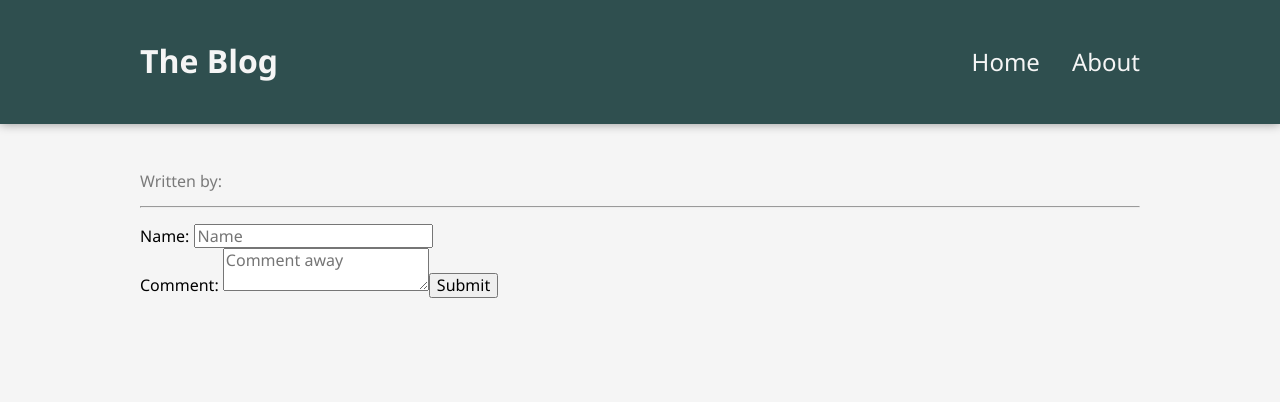
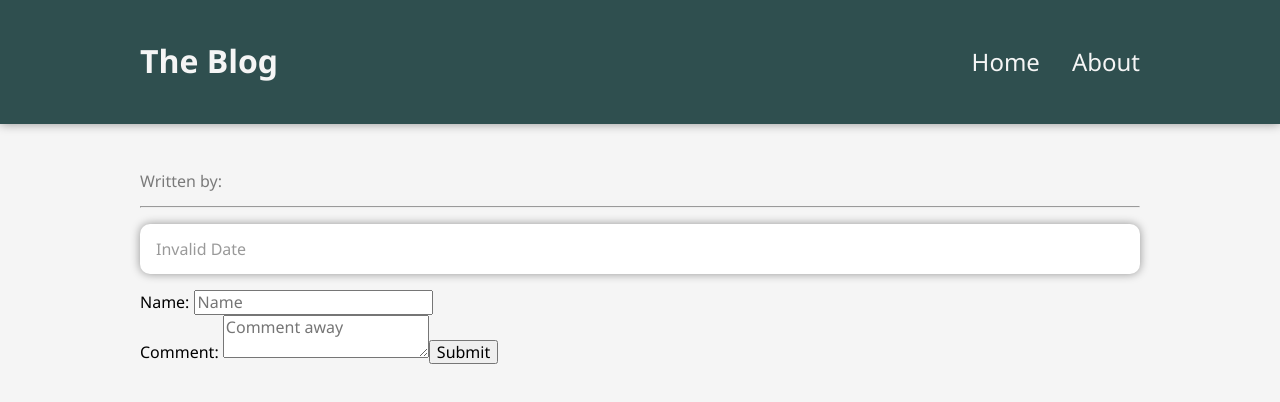
Before and after one commit to atklenner/blog-reader, a React (Create React App) app: page /blog/1 in a window 1280 px wide. Shown: the top 402 px of the page. Built offline with nearby package versions, Linux system fonts and the light colour scheme; no server answers.

Commit message:
Style comments

```diff
--- a/src/components/Comments.js
+++ b/src/components/Comments.js
@@ -1,14 +1,17 @@
-import { nanoid } from "nanoid";
+import styles from "../styles/Comments.module.css";
 
 export default function Comments(props) {
   function displayComments(commentsArray) {
     if (commentsArray) {
       return commentsArray.map((comment) => {
         return (
-          <div key={nanoid()}>
-            <p>{comment.author}</p>
-            <p>{comment.body}</p>
-            <p>{comment.date}</p>
+          <div key={comment._id} className={styles.comment__container}>
+            <p className={styles.comment__body}>{comment.body}</p>
+            <p className={styles.comment__author}>{comment.author}</p>
+            <p className={styles.comment__date}>
+              {/* {comment.date} */}
+              {new Date(comment.date).toLocaleString()}
+            </p>
           </div>
         );
       });
--- /dev/null
+++ b/src/styles/Comments.module.css
@@ -0,0 +1,18 @@
+.comment__container {
+  background-color: white;
+  box-shadow: 0 0 10px rgba(0, 0, 0, 0.4);
+  padding: 1em;
+  border-radius: 10px;
+  margin: 1em 0;
+}
+
+.comment__author,
+.comment__body,
+.comment__date {
+  margin: 0;
+}
+
+.comment__author,
+.comment__date {
+  color: rgba(0, 0, 0, 0.4);
+}
```
